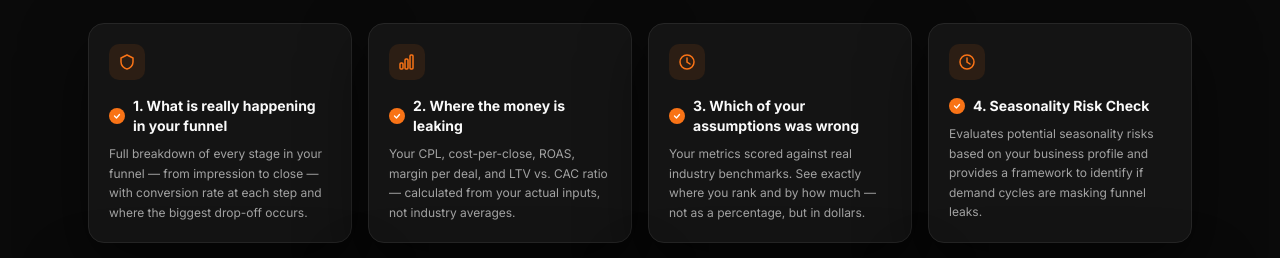
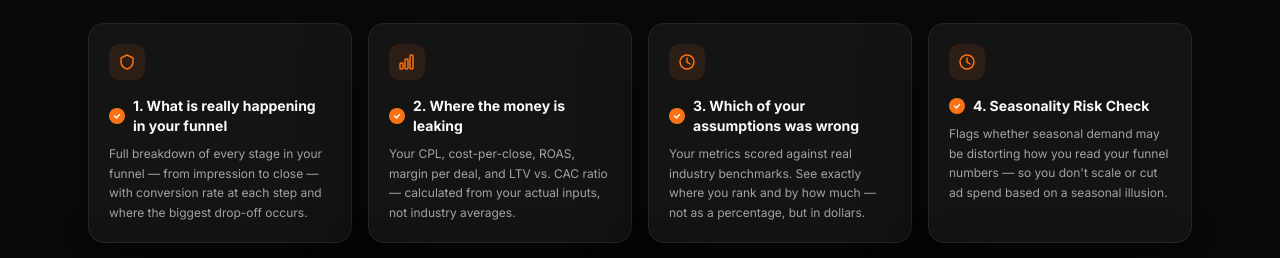
Before and after one commit to 1clipwizard1-bit/growth-diagnostic-site, a React (Vite) app: page / in a window 1280 px wide. Shown: the part 5160-5418 px from the top of the page. Built offline with nearby package versions, Linux system fonts and the light colour scheme.

Commit message:
copy: update seasonality description to user wording

```diff
--- a/src/web/components/ReportIncludes.tsx
+++ b/src/web/components/ReportIncludes.tsx
@@ -23,7 +23,7 @@ const items = [
   },
   {
     title: '4. Seasonality Risk Check',
-    desc: 'Evaluates potential seasonality risks based on your business profile and provides a framework to identify if demand cycles are masking funnel leaks.',
+    desc: 'Flags whether seasonal demand may be distorting how you read your funnel numbers — so you don\'t scale or cut ad spend based on a seasonal illusion.',
     iconPath: 'circle-clock',
     iconType: 'circle-clock',
   },
```
